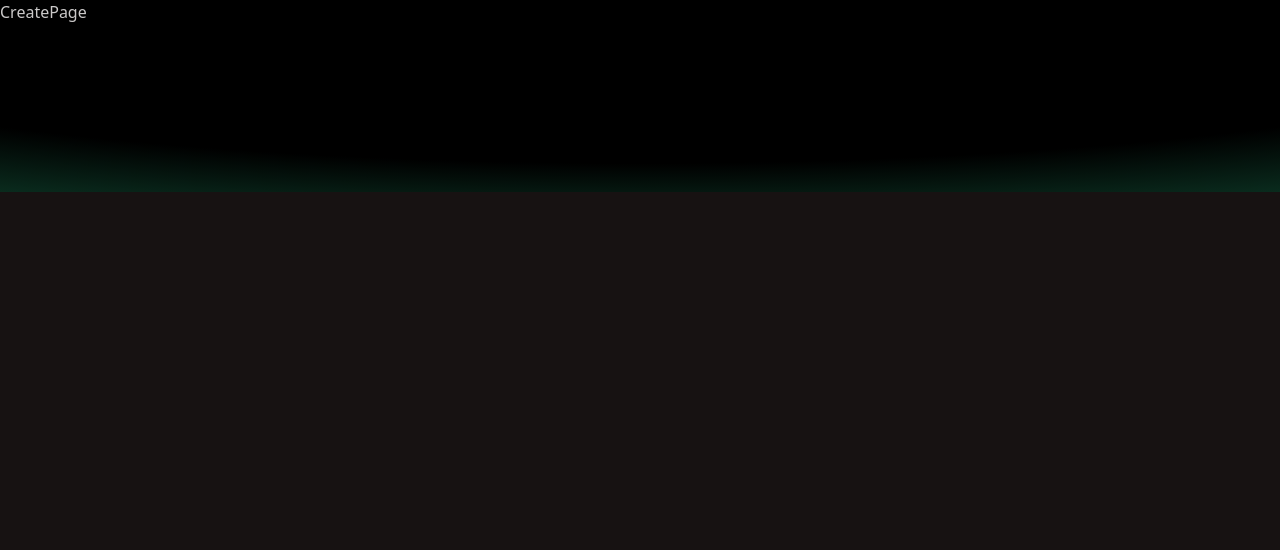
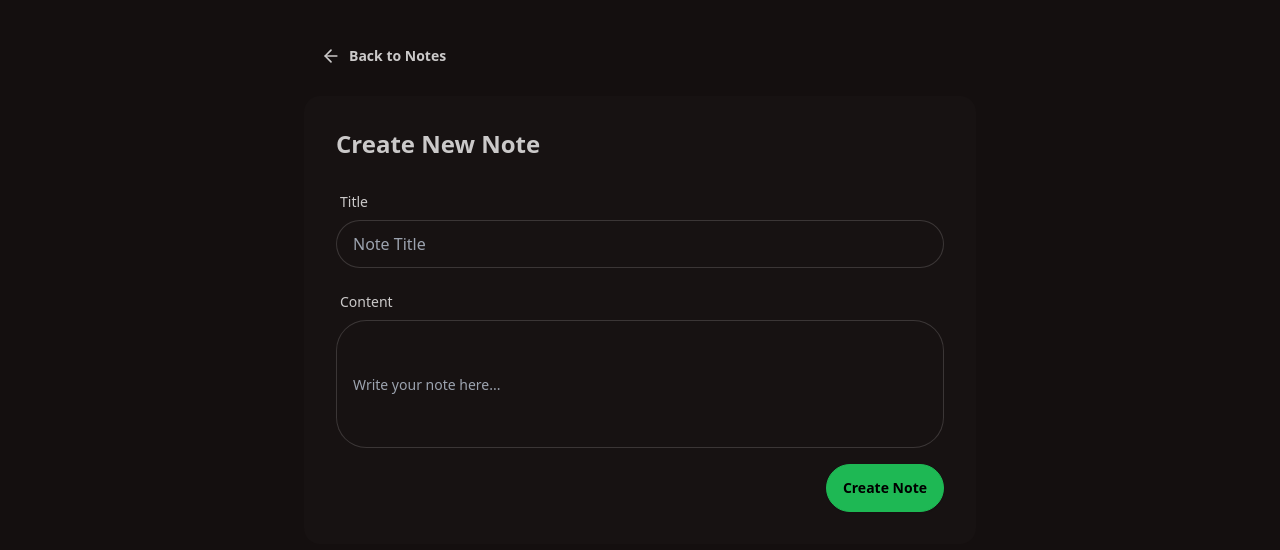
Before and after one commit to hemadhami001/MERN1, a React app in the folder frontend/: page /create in a window 1280 px wide. Shown: the top 550 px of the page. Built offline with nearby package versions, Linux system fonts and the light colour scheme; the HTML template or start-up script is replaced by a standard one.

Commit message:
createPage

```diff
--- a/frontend/src/main.jsx
+++ b/frontend/src/main.jsx
@@ -9,6 +9,7 @@
   <StrictMode>
     <BrowserRouter>
       <App />
+      <Toaster />
     </BrowserRouter>
   </StrictMode>
 );
--- a/frontend/src/pages/CreatePage.jsx
+++ b/frontend/src/pages/CreatePage.jsx
@@ -1,7 +1,85 @@
-import React from 'react'
+import React, { useState } from 'react'
+import  toast  from 'react-hot-toast';
+import { Link, useNavigate } from 'react-router'
+import { ArrowLeftIcon } from 'lucide-react'
+import axios from 'axios';
+
 
 const CreatePage = () => {
-  return <div>CreatePage</div>
+  const [title, setTitle] = useState('');
+  const [content, setContent] = useState('');
+  const [loading, setLoading] = useState(false);
+
+  const nagivate = useNavigate();
+
+  const handleSubmit = async (e) => {
+    e.preventDefault();
+
+    if (!title.trim() || !content.trim()) {
+      toast.error("All fields are required");
+      return;
+    }
+    setLoading(true);
+    try {
+      await axios.post("http://localhost:5001/api/notes", { title, content });
+      toast.success("Note created successfully");
+      nagivate('/');
+    } catch (error) {
+      console.error("Error creating note:", error);
+      toast.error("Failed to create note");
+    } finally {
+      setLoading(false);
+    }
+  }
+
+  return <div className="min-h-screen bg-base-200">
+    <div className="container mx-auto px-4 py-8">
+      <div className="max-w-2xl mx-auto">
+        <Link to="/" className="btn btn-ghost mb-4">
+          <ArrowLeftIcon className="size-5" />
+           Back to Notes
+        </Link>
+
+        <div className="card bg-base-100">
+          <div className="card-body">
+            <h2 className="card-title text-2xl mb-4">Create New Note</h2>
+            <form onSubmit={handleSubmit}>
+              <div className="form-control mb-4">
+                <label className="label">
+                  <span className="label-text">Title</span>
+                </label>
+                <input
+                  type="text"
+                  placeholder="Note Title"
+                  className="input input-bordered"
+                  value={title}
+                  onChange={(e) => setTitle(e.target.value)}
+                />
+              </div>
+                <div className="form-control mb-4">
+                <label className="label">
+                  <span className="label-text">Content</span>
+                </label>
+                <input
+                  type="text"
+                  placeholder="Write your note here..."
+                  className="textarea textarea-bordered h-32"
+                  value={content}
+                  onChange={(e) => setContent(e.target.value)}
+                />
+              </div>
+
+              <div className="card-actions justify-end">
+                <button type="submit" className="btn btn-primary" disabled={loading}>
+                  {loading ? 'Creating...' : 'Create Note'}
+                </button>
+              </div>
+            </form>
+          </div>
+        </div>
+      </div>
+    </div>
+  </div>
 }
 
 export default CreatePage
--- a/frontend/src/pages/HomePage.jsx
+++ b/frontend/src/pages/HomePage.jsx
@@ -3,7 +3,7 @@
 import RatelimitedUI from '../components/RatelimitedUI';
 import { useEffect } from 'react';
 import axios from 'axios';
-import { toast } from 'react-hot-toast';
+import  toast  from 'react-hot-toast';
 import NoteCard from '../components/NoteCard';
 
 
```
